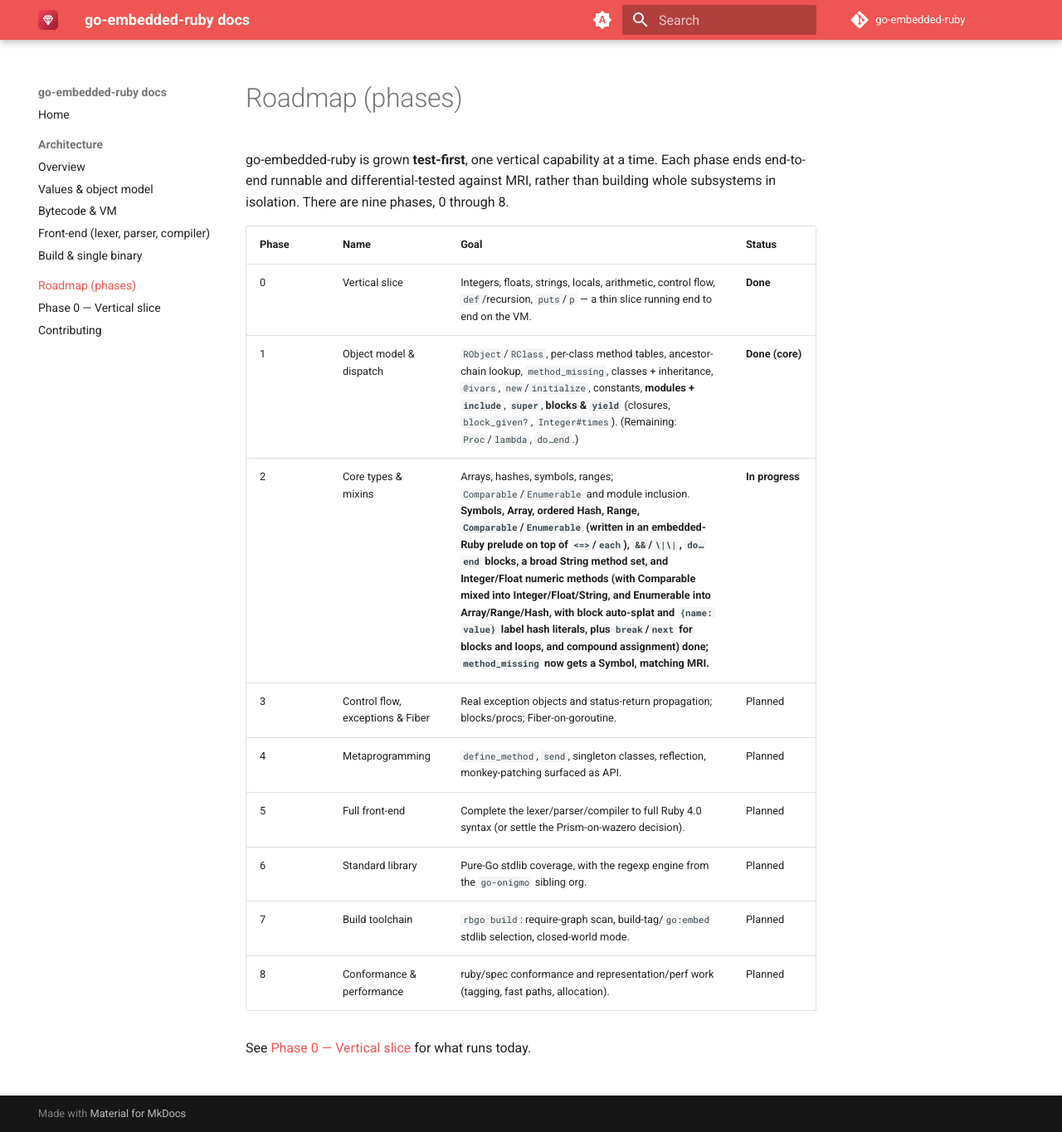
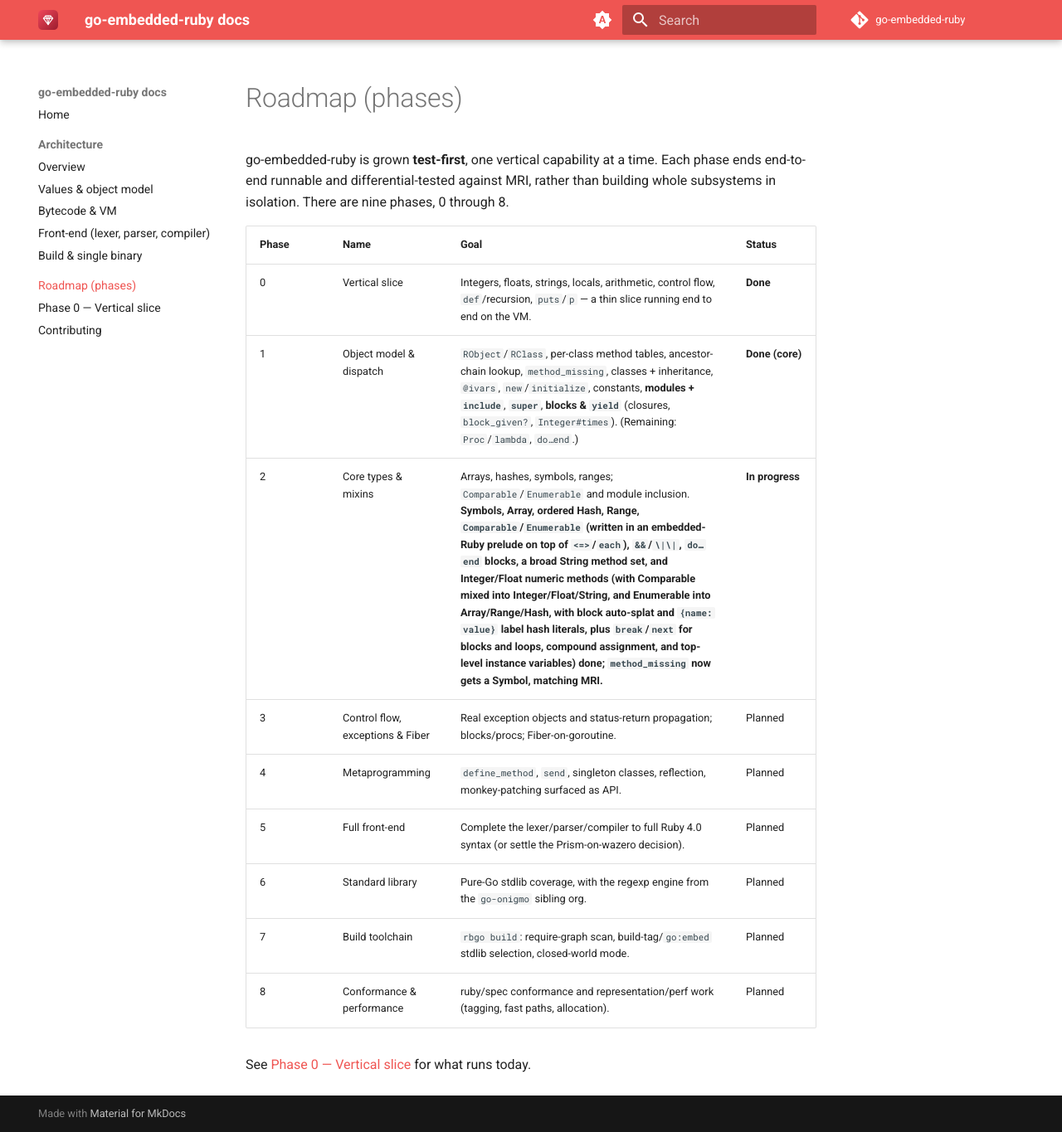
Before and after one commit to go-embedded-ruby/docs, an MkDocs documentation site: the page built from docs/roadmap.md, in a window 1280 px wide and 1365 px high. Shown: the whole window at 83% size. Built offline with MkDocs 1.6.1 and Material for MkDocs 9.7.7, drawn with Linux system fonts in a browser that asks for light colours; the version menu is left out.

Commit message:
docs(roadmap): record top-level instance variables
Co-Authored-By: Claude Opus 4.8 (1M context) <noreply@anthropic.com>

```diff
--- a/docs/roadmap.md
+++ b/docs/roadmap.md
@@ -8,7 +8,7 @@ building whole subsystems in isolation. There are nine phases, 0 through 8.
 | --- | --- | --- | --- |
 | 0 | Vertical slice | Integers, floats, strings, locals, arithmetic, control flow, `def`/recursion, `puts`/`p` — a thin slice running end to end on the VM. | **Done** |
 | 1 | Object model & dispatch | `RObject`/`RClass`, per-class method tables, ancestor-chain lookup, `method_missing`, classes + inheritance, `@ivars`, `new`/`initialize`, constants, **modules + `include`**, **`super`**, **blocks & `yield`** (closures, `block_given?`, `Integer#times`). (Remaining: `Proc`/`lambda`, `do…end`.) | **Done (core)** |
-| 2 | Core types & mixins | Arrays, hashes, symbols, ranges; `Comparable`/`Enumerable` and module inclusion. **Symbols, Array, ordered Hash, Range, `Comparable`/`Enumerable` (written in an embedded-Ruby prelude on top of `<=>`/`each`), `&&`/`\|\|`, `do…end` blocks, a broad String method set, and Integer/Float numeric methods (with Comparable mixed into Integer/Float/String, and Enumerable into Array/Range/Hash, with block auto-splat and `{name: value}` label hash literals, plus `break`/`next` for blocks and loops, and compound assignment) done; `method_missing` now gets a Symbol, matching MRI.** | **In progress** |
+| 2 | Core types & mixins | Arrays, hashes, symbols, ranges; `Comparable`/`Enumerable` and module inclusion. **Symbols, Array, ordered Hash, Range, `Comparable`/`Enumerable` (written in an embedded-Ruby prelude on top of `<=>`/`each`), `&&`/`\|\|`, `do…end` blocks, a broad String method set, and Integer/Float numeric methods (with Comparable mixed into Integer/Float/String, and Enumerable into Array/Range/Hash, with block auto-splat and `{name: value}` label hash literals, plus `break`/`next` for blocks and loops, compound assignment, and top-level instance variables) done; `method_missing` now gets a Symbol, matching MRI.** | **In progress** |
 | 3 | Control flow, exceptions & Fiber | Real exception objects and status-return propagation; blocks/procs; Fiber-on-goroutine. | Planned |
 | 4 | Metaprogramming | `define_method`, `send`, singleton classes, reflection, monkey-patching surfaced as API. | Planned |
 | 5 | Full front-end | Complete the lexer/parser/compiler to full Ruby 4.0 syntax (or settle the Prism-on-wazero decision). | Planned |
```
